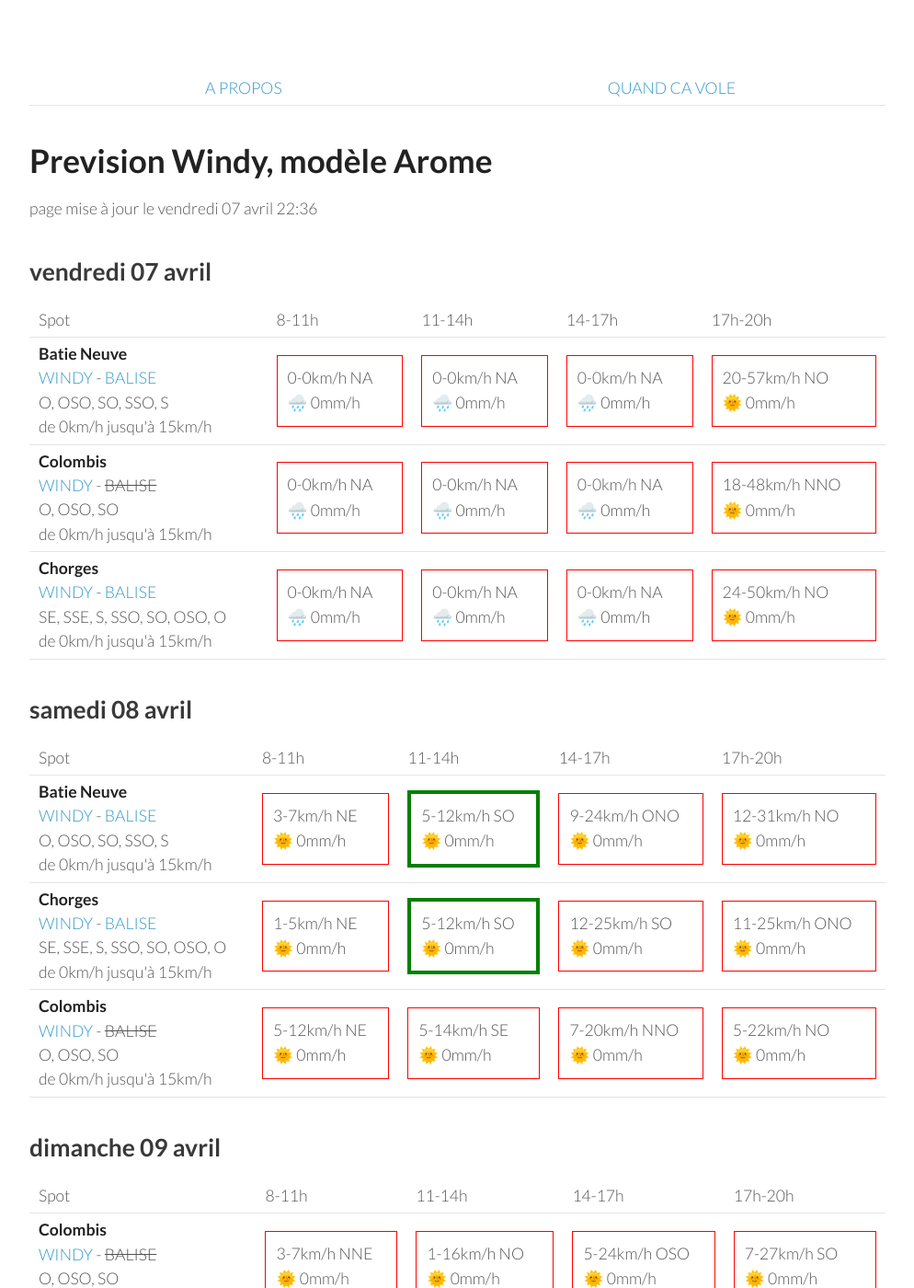
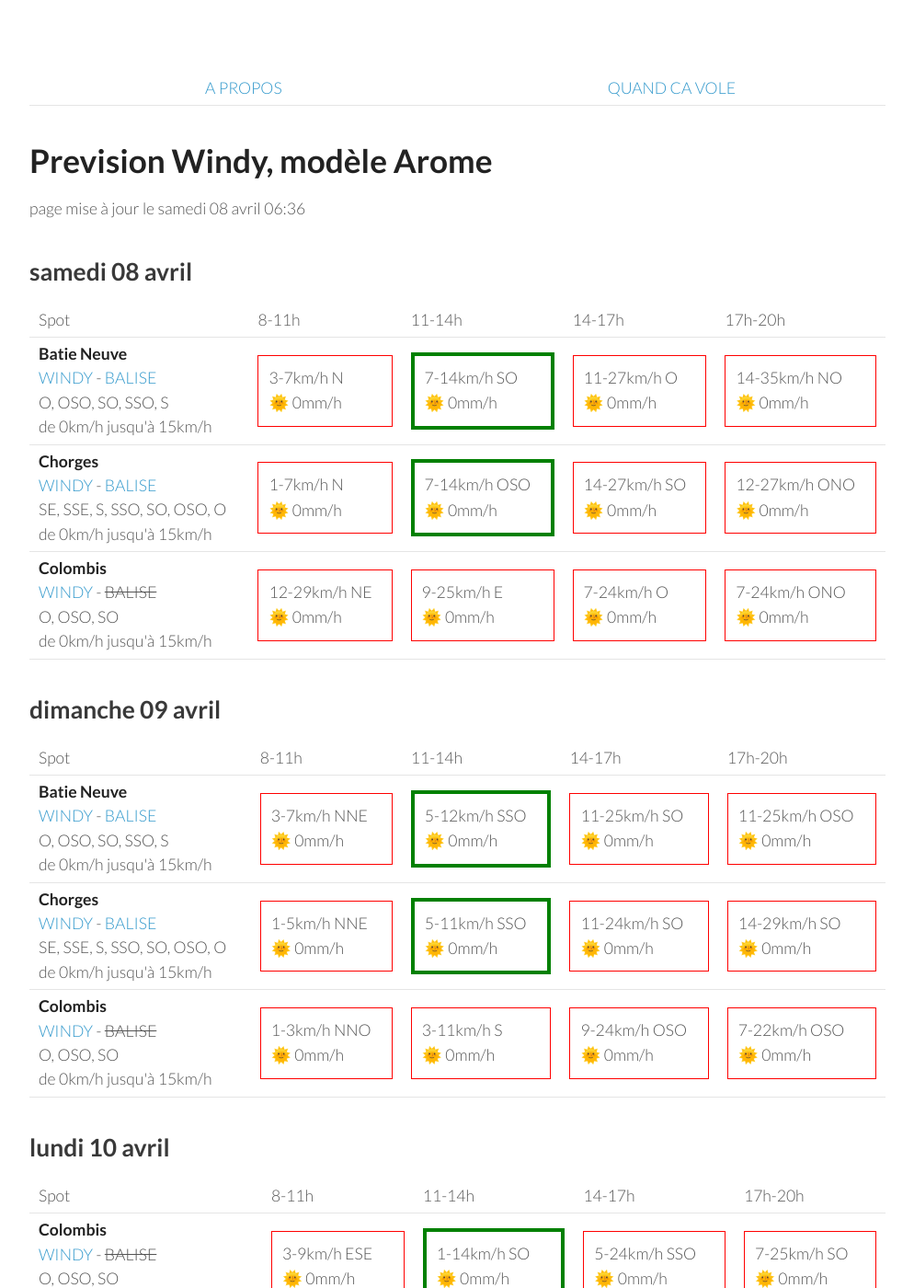
Before and after one commit to parapente-dans-le-nord/parapente-dans-le-nord.github.io, a Jekyll site: the page built from saint_andre.markdown, in a window 1280 px wide and 1400 px high. Shown: the whole window at 92% size, without its empty margins (26-1020 px from the left). Built offline with Jekyll 4.4.1, drawn with Linux system fonts in a browser that asks for light colours; some of the changed text lies outside the part shown.

Commit message:
update index.markdown

```diff
--- a/saint_andre.markdown
+++ b/saint_andre.markdown
@@ -7,51 +7,8 @@ title:  "Tous les spots"
 {: .links}
 
 # Prevision Windy, modèle Arome
-page mise à jour le vendredi 07 avril 22:36
+page mise à jour le samedi 08 avril 06:36
 
-## vendredi 07 avril
-
-{::nomarkdown}
-<table>
-  <tbody>
-    <tr>
-      <td>Spot</td>
-      <td>8-11h</td>
-      <td>11-14h</td>
-      <td>14-17h</td>
-      <td>17h-20h</td>
-    </tr>
-<tr>
-        <td><strong>Batie Neuve</strong><br><a href="https://windy.com/44.584/6.236?44.559,6.262,10,m:eTtagly">WINDY</a> - <span class=""><a href="https://www.openwindmap.org/PP554">BALISE</a> </span><br> <span class="vent-favorable">O, OSO, SO, SSO, S</span><br><span class="force-vent">de 0km/h jusqu'à 15km/h</span> </td>
-
-            <td><div class="not-flyable"><p>0-0km/h NA</p><p>🌧️ 0mm/h</p></div></td>
-            <td><div class="not-flyable"><p>0-0km/h NA</p><p>🌧️ 0mm/h</p></div></td>
-            <td><div class="not-flyable"><p>0-0km/h NA</p><p>🌧️ 0mm/h</p></div></td>
-            <td><div class="not-flyable"><p>20-57km/h NO</p><p>🌞 0mm/h</p></div></td>
-
-    </tr>
-<tr>
-        <td><strong>Colombis</strong><br><a href="https://windy.com/44.494/6.216?44.559,6.262,10">WINDY</a> - <span class="no-balise"> BALISE </span><br> <span class="vent-favorable">O, OSO, SO</span><br><span class="force-vent">de 0km/h jusqu'à 15km/h</span> </td>
-
-            <td><div class="not-flyable"><p>0-0km/h NA</p><p>🌧️ 0mm/h</p></div></td>
-            <td><div class="not-flyable"><p>0-0km/h NA</p><p>🌧️ 0mm/h</p></div></td>
-            <td><div class="not-flyable"><p>0-0km/h NA</p><p>🌧️ 0mm/h</p></div></td>
-            <td><div class="not-flyable"><p>18-48km/h NNO</p><p>🌞 0mm/h</p></div></td>
-
-    </tr>
-<tr>
-        <td><strong>Chorges</strong><br><a href="https://windy.com/44.578/6.280?44.559,6.262,10">WINDY</a> - <span class=""><a href="https://www.openwindmap.org/PP554">BALISE</a> </span><br> <span class="vent-favorable">SE, SSE, S, SSO, SO, OSO, O</span><br><span class="force-vent">de 0km/h jusqu'à 15km/h</span> </td>
-
-            <td><div class="not-flyable"><p>0-0km/h NA</p><p>🌧️ 0mm/h</p></div></td>
-            <td><div class="not-flyable"><p>0-0km/h NA</p><p>🌧️ 0mm/h</p></div></td>
-            <td><div class="not-flyable"><p>0-0km/h NA</p><p>🌧️ 0mm/h</p></div></td>
-            <td><div class="not-flyable"><p>24-50km/h NO</p><p>🌞 0mm/h</p></div></td>
-
-    </tr>
-
-</tbody>
-</table>
-{:/}
 ## samedi 08 avril
 
 {::nomarkdown}
@@ -67,30 +24,30 @@ page mise à jour le vendredi 07 avril 22:36
 <tr>
         <td><strong>Batie Neuve</strong><br><a href="https://windy.com/44.584/6.236?44.559,6.262,10,m:eTtagly">WINDY</a> - <span class=""><a href="https://www.openwindmap.org/PP554">BALISE</a> </span><br> <span class="vent-favorable">O, OSO, SO, SSO, S</span><br><span class="force-vent">de 0km/h jusqu'à 15km/h</span> </td>
 
-            <td><div class="not-flyable"><p>3-7km/h NE</p><p>🌞 0mm/h</p></div></td>
-            <td><div class="flyable"><p>5-12km/h SO</p><p>🌞 0mm/h</p></div></td>
-            <td><div class="not-flyable"><p>9-24km/h ONO</p><p>🌞 0mm/h</p></div></td>
-            <td><div class="not-flyable"><p>12-31km/h NO</p><p>🌞 0mm/h</p></div></td>
+            <td><div class="not-flyable"><p>3-7km/h N</p><p>🌞 0mm/h</p></div></td>
+            <td><div class="flyable"><p>7-14km/h SO</p><p>🌞 0mm/h</p></div></td>
+            <td><div class="not-flyable"><p>11-27km/h O</p><p>🌞 0mm/h</p></div></td>
+            <td><div class="not-flyable"><p>14-35km/h NO</p><p>🌞 0mm/h</p></div></td>
 
 
     </tr>
 <tr>
         <td><strong>Chorges</strong><br><a href="https://windy.com/44.578/6.280?44.559,6.262,10">WINDY</a> - <span class=""><a href="https://www.openwindmap.org/PP554">BALISE</a> </span><br> <span class="vent-favorable">SE, SSE, S, SSO, SO, OSO, O</span><br><span class="force-vent">de 0km/h jusqu'à 15km/h</span> </td>
 
-            <td><div class="not-flyable"><p>1-5km/h NE</p><p>🌞 0mm/h</p></div></td>
-            <td><div class="flyable"><p>5-12km/h SO</p><p>🌞 0mm/h</p></div></td>
-            <td><div class="not-flyable"><p>12-25km/h SO</p><p>🌞 0mm/h</p></div></td>
-            <td><div class="not-flyable"><p>11-25km/h ONO</p><p>🌞 0mm/h</p></div></td>
+            <td><div class="not-flyable"><p>1-7km/h N</p><p>🌞 0mm/h</p></div></td>
+            <td><div class="flyable"><p>7-14km/h OSO</p><p>🌞 0mm/h</p></div></td>
+            <td><div class="not-flyable"><p>14-27km/h SO</p><p>🌞 0mm/h</p></div></td>
+            <td><div class="not-flyable"><p>12-27km/h ONO</p><p>🌞 0mm/h</p></div></td>
 
 
     </tr>
 <tr>
         <td><strong>Colombis</strong><br><a href="https://windy.com/44.494/6.216?44.559,6.262,10">WINDY</a> - <span class="no-balise"> BALISE </span><br> <span class="vent-favorable">O, OSO, SO</span><br><span class="force-vent">de 0km/h jusqu'à 15km/h</span> </td>
 
-            <td><div class="not-flyable"><p>5-12km/h NE</p><p>🌞 0mm/h</p></div></td>
-            <td><div class="not-flyable"><p>5-14km/h SE</p><p>🌞 0mm/h</p></div></td>
-            <td><div class="not-flyable"><p>7-20km/h NNO</p><p>🌞 0mm/h</p></div></td>
-            <td><div class="not-flyable"><p>5-22km/h NO</p><p>🌞 0mm/h</p></div></td>
+            <td><div class="not-flyable"><p>12-29km/h NE</p><p>🌞 0mm/h</p></div></td>
+            <td><div class="not-flyable"><p>9-25km/h E</p><p>🌞 0mm/h</p></div></td>
+            <td><div class="not-flyable"><p>7-24km/h O</p><p>🌞 0mm/h</p></div></td>
+            <td><div class="not-flyable"><p>7-24km/h ONO</p><p>🌞 0mm/h</p></div></td>
 
 
     </tr>
@@ -111,32 +68,32 @@ page mise à jour le vendredi 07 avril 22:36
       <td>17h-20h</td>
     </tr>
 <tr>
-        <td><strong>Colombis</strong><br><a href="https://windy.com/44.494/6.216?44.559,6.262,10">WINDY</a> - <span class="no-balise"> BALISE </span><br> <span class="vent-favorable">O, OSO, SO</span><br><span class="force-vent">de 0km/h jusqu'à 15km/h</span> </td>
+        <td><strong>Batie Neuve</strong><br><a href="https://windy.com/44.584/6.236?44.559,6.262,10,m:eTtagly">WINDY</a> - <span class=""><a href="https://www.openwindmap.org/PP554">BALISE</a> </span><br> <span class="vent-favorable">O, OSO, SO, SSO, S</span><br><span class="force-vent">de 0km/h jusqu'à 15km/h</span> </td>
 
             <td><div class="not-flyable"><p>3-7km/h NNE</p><p>🌞 0mm/h</p></div></td>
-            <td><div class="not-flyable"><p>1-16km/h NO</p><p>🌞 0mm/h</p></div></td>
-            <td><div class="not-flyable"><p>5-24km/h OSO</p><p>🌞 0mm/h</p></div></td>
-            <td><div class="not-flyable"><p>7-27km/h SO</p><p>🌞 0mm/h</p></div></td>
-
-
-    </tr>
-<tr>
-        <td><strong>Batie Neuve</strong><br><a href="https://windy.com/44.584/6.236?44.559,6.262,10,m:eTtagly">WINDY</a> - <span class=""><a href="https://www.openwindmap.org/PP554">BALISE</a> </span><br> <span class="vent-favorable">O, OSO, SO, SSO, S</span><br><span class="force-vent">de 0km/h jusqu'à 15km/h</span> </td>
-
-            <td><div class="not-flyable"><p>3-5km/h NNE</p><p>🌞 0mm/h</p></div></td>
-            <td><div class="not-flyable"><p>3-22km/h SSO</p><p>🌞 0mm/h</p></div></td>
-            <td><div class="not-flyable"><p>7-29km/h SO</p><p>🌞 0mm/h</p></div></td>
-            <td><div class="not-flyable"><p>7-35km/h OSO</p><p>🌧 0.3mm/h</p></div></td>
+            <td><div class="flyable"><p>5-12km/h SSO</p><p>🌞 0mm/h</p></div></td>
+            <td><div class="not-flyable"><p>11-25km/h SO</p><p>🌞 0mm/h</p></div></td>
+            <td><div class="not-flyable"><p>11-25km/h OSO</p><p>🌞 0mm/h</p></div></td>
 
 
     </tr>
 <tr>
         <td><strong>Chorges</strong><br><a href="https://windy.com/44.578/6.280?44.559,6.262,10">WINDY</a> - <span class=""><a href="https://www.openwindmap.org/PP554">BALISE</a> </span><br> <span class="vent-favorable">SE, SSE, S, SSO, SO, OSO, O</span><br><span class="force-vent">de 0km/h jusqu'à 15km/h</span> </td>
 
-            <td><div class="not-flyable"><p>3-7km/h NNE</p><p>🌞 0mm/h</p></div></td>
-            <td><div class="not-flyable"><p>5-22km/h SO</p><p>🌞 0mm/h</p></div></td>
-            <td><div class="not-flyable"><p>7-31km/h OSO</p><p>🌞 0mm/h</p></div></td>
-            <td><div class="not-flyable"><p>7-35km/h OSO</p><p>🌧 0.3mm/h</p></div></td>
+            <td><div class="not-flyable"><p>1-5km/h NNE</p><p>🌞 0mm/h</p></div></td>
+            <td><div class="flyable"><p>5-11km/h SSO</p><p>🌞 0mm/h</p></div></td>
+            <td><div class="not-flyable"><p>11-24km/h SO</p><p>🌞 0mm/h</p></div></td>
+            <td><div class="not-flyable"><p>14-29km/h SO</p><p>🌞 0mm/h</p></div></td>
+
+
+    </tr>
+<tr>
+        <td><strong>Colombis</strong><br><a href="https://windy.com/44.494/6.216?44.559,6.262,10">WINDY</a> - <span class="no-balise"> BALISE </span><br> <span class="vent-favorable">O, OSO, SO</span><br><span class="force-vent">de 0km/h jusqu'à 15km/h</span> </td>
+
+            <td><div class="not-flyable"><p>1-3km/h NNO</p><p>🌞 0mm/h</p></div></td>
+            <td><div class="not-flyable"><p>3-11km/h S</p><p>🌞 0mm/h</p></div></td>
+            <td><div class="not-flyable"><p>9-24km/h OSO</p><p>🌞 0mm/h</p></div></td>
+            <td><div class="not-flyable"><p>7-22km/h OSO</p><p>🌞 0mm/h</p></div></td>
 
 
     </tr>
@@ -159,9 +116,9 @@ page mise à jour le vendredi 07 avril 22:36
 <tr>
         <td><strong>Colombis</strong><br><a href="https://windy.com/44.494/6.216?44.559,6.262,10">WINDY</a> - <span class="no-balise"> BALISE </span><br> <span class="vent-favorable">O, OSO, SO</span><br><span class="force-vent">de 0km/h jusqu'à 15km/h</span> </td>
 
-            <td><div class="not-flyable"><p>1-9km/h ESE</p><p>🌞 0mm/h</p></div></td>
-            <td><div class="not-flyable"><p>1-14km/h SSO</p><p>🌞 0mm/h</p></div></td>
-            <td><div class="not-flyable"><p>5-24km/h SO</p><p>🌞 0mm/h</p></div></td>
+            <td><div class="not-flyable"><p>3-9km/h ESE</p><p>🌞 0mm/h</p></div></td>
+            <td><div class="flyable"><p>1-14km/h SO</p><p>🌞 0mm/h</p></div></td>
+            <td><div class="not-flyable"><p>5-24km/h SSO</p><p>🌞 0mm/h</p></div></td>
             <td><div class="not-flyable"><p>7-25km/h SO</p><p>🌞 0mm/h</p></div></td>
 
 
@@ -169,8 +126,8 @@ page mise à jour le vendredi 07 avril 22:36
 <tr>
         <td><strong>Batie Neuve</strong><br><a href="https://windy.com/44.584/6.236?44.559,6.262,10,m:eTtagly">WINDY</a> - <span class=""><a href="https://www.openwindmap.org/PP554">BALISE</a> </span><br> <span class="vent-favorable">O, OSO, SO, SSO, S</span><br><span class="force-vent">de 0km/h jusqu'à 15km/h</span> </td>
 
-            <td><div class="not-flyable"><p>1-11km/h NE</p><p>🌞 0mm/h</p></div></td>
-            <td><div class="not-flyable"><p>3-18km/h SSO</p><p>🌞 0mm/h</p></div></td>
+            <td><div class="not-flyable"><p>1-12km/h NE</p><p>🌞 0mm/h</p></div></td>
+            <td><div class="not-flyable"><p>5-18km/h SSO</p><p>🌞 0mm/h</p></div></td>
             <td><div class="not-flyable"><p>7-29km/h SO</p><p>🌞 0mm/h</p></div></td>
             <td><div class="not-flyable"><p>5-31km/h SO</p><p>🌞 0mm/h</p></div></td>
 
@@ -180,8 +137,8 @@ page mise à jour le vendredi 07 avril 22:36
         <td><strong>Chorges</strong><br><a href="https://windy.com/44.578/6.280?44.559,6.262,10">WINDY</a> - <span class=""><a href="https://www.openwindmap.org/PP554">BALISE</a> </span><br> <span class="vent-favorable">SE, SSE, S, SSO, SO, OSO, O</span><br><span class="force-vent">de 0km/h jusqu'à 15km/h</span> </td>
 
             <td><div class="not-flyable"><p>1-12km/h NE</p><p>🌞 0mm/h</p></div></td>
-            <td><div class="not-flyable"><p>3-18km/h SSO</p><p>🌞 0mm/h</p></div></td>
-            <td><div class="not-flyable"><p>7-31km/h SO</p><p>🌞 0mm/h</p></div></td>
+            <td><div class="not-flyable"><p>5-18km/h SSO</p><p>🌞 0mm/h</p></div></td>
+            <td><div class="not-flyable"><p>7-29km/h SO</p><p>🌞 0mm/h</p></div></td>
             <td><div class="not-flyable"><p>5-31km/h SO</p><p>🌞 0mm/h</p></div></td>
 
 
@@ -205,8 +162,8 @@ page mise à jour le vendredi 07 avril 22:36
 <tr>
         <td><strong>Batie Neuve</strong><br><a href="https://windy.com/44.584/6.236?44.559,6.262,10,m:eTtagly">WINDY</a> - <span class=""><a href="https://www.openwindmap.org/PP554">BALISE</a> </span><br> <span class="vent-favorable">O, OSO, SO, SSO, S</span><br><span class="force-vent">de 0km/h jusqu'à 15km/h</span> </td>
 
-            <td><div class="not-flyable"><p>3-24km/h N</p><p>🌞 0mm/h</p></div></td>
-            <td><div class="not-flyable"><p>7-33km/h ONO</p><p>🌞 0mm/h</p></div></td>
+            <td><div class="not-flyable"><p>3-18km/h NE</p><p>🌞 0mm/h</p></div></td>
+            <td><div class="not-flyable"><p>7-29km/h O</p><p>🌞 0mm/h</p></div></td>
             <td><div class="not-flyable"><p>9-38km/h ONO</p><p>🌞 0mm/h</p></div></td>
             <td><div class="not-flyable"><p>11-40km/h ONO</p><p>🌞 0mm/h</p></div></td>
 
@@ -215,8 +172,8 @@ page mise à jour le vendredi 07 avril 22:36
 <tr>
         <td><strong>Colombis</strong><br><a href="https://windy.com/44.494/6.216?44.559,6.262,10">WINDY</a> - <span class="no-balise"> BALISE </span><br> <span class="vent-favorable">O, OSO, SO</span><br><span class="force-vent">de 0km/h jusqu'à 15km/h</span> </td>
 
-            <td><div class="not-flyable"><p>3-16km/h E</p><p>🌞 0mm/h</p></div></td>
-            <td><div class="not-flyable"><p>7-27km/h ONO</p><p>🌞 0mm/h</p></div></td>
+            <td><div class="not-flyable"><p>3-12km/h E</p><p>🌞 0mm/h</p></div></td>
+            <td><div class="not-flyable"><p>5-22km/h OSO</p><p>🌞 0mm/h</p></div></td>
             <td><div class="not-flyable"><p>11-37km/h ONO</p><p>🌞 0mm/h</p></div></td>
             <td><div class="not-flyable"><p>12-40km/h ONO</p><p>🌞 0mm/h</p></div></td>
 
@@ -225,8 +182,8 @@ page mise à jour le vendredi 07 avril 22:36
 <tr>
         <td><strong>Chorges</strong><br><a href="https://windy.com/44.578/6.280?44.559,6.262,10">WINDY</a> - <span class=""><a href="https://www.openwindmap.org/PP554">BALISE</a> </span><br> <span class="vent-favorable">SE, SSE, S, SSO, SO, OSO, O</span><br><span class="force-vent">de 0km/h jusqu'à 15km/h</span> </td>
 
-            <td><div class="not-flyable"><p>1-24km/h N</p><p>🌞 0mm/h</p></div></td>
-            <td><div class="not-flyable"><p>7-33km/h O</p><p>🌞 0mm/h</p></div></td>
+            <td><div class="not-flyable"><p>3-18km/h NE</p><p>🌞 0mm/h</p></div></td>
+            <td><div class="not-flyable"><p>7-29km/h OSO</p><p>🌞 0mm/h</p></div></td>
             <td><div class="not-flyable"><p>9-38km/h ONO</p><p>🌞 0mm/h</p></div></td>
             <td><div class="not-flyable"><p>9-40km/h ONO</p><p>🌞 0mm/h</p></div></td>
 
```
